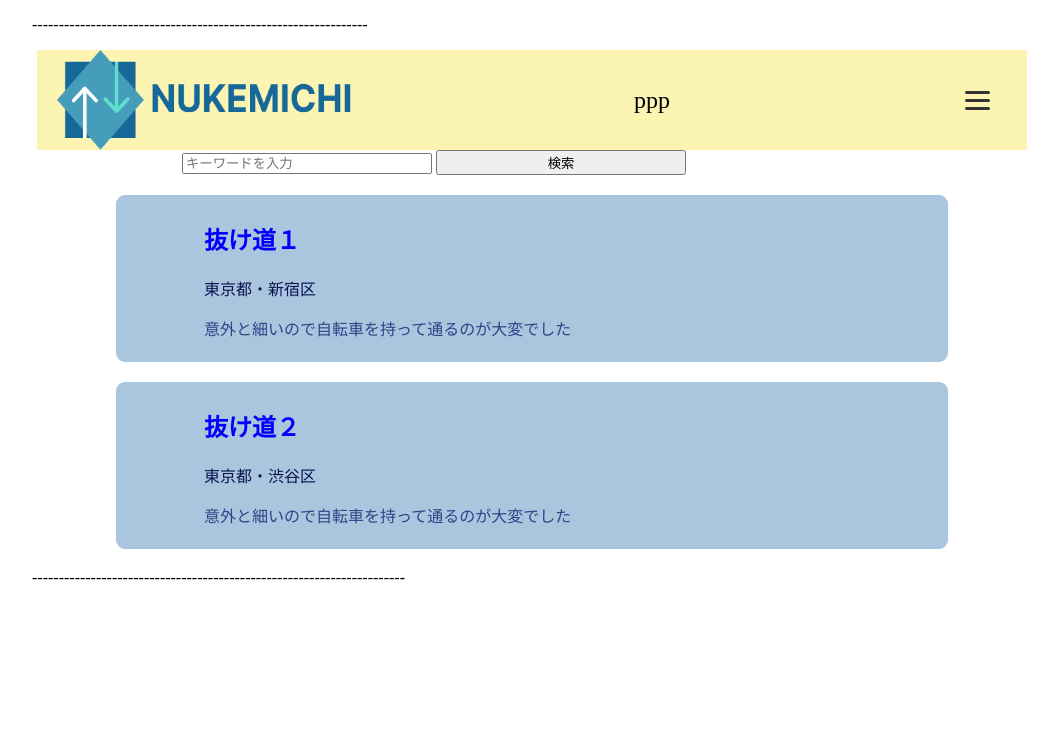
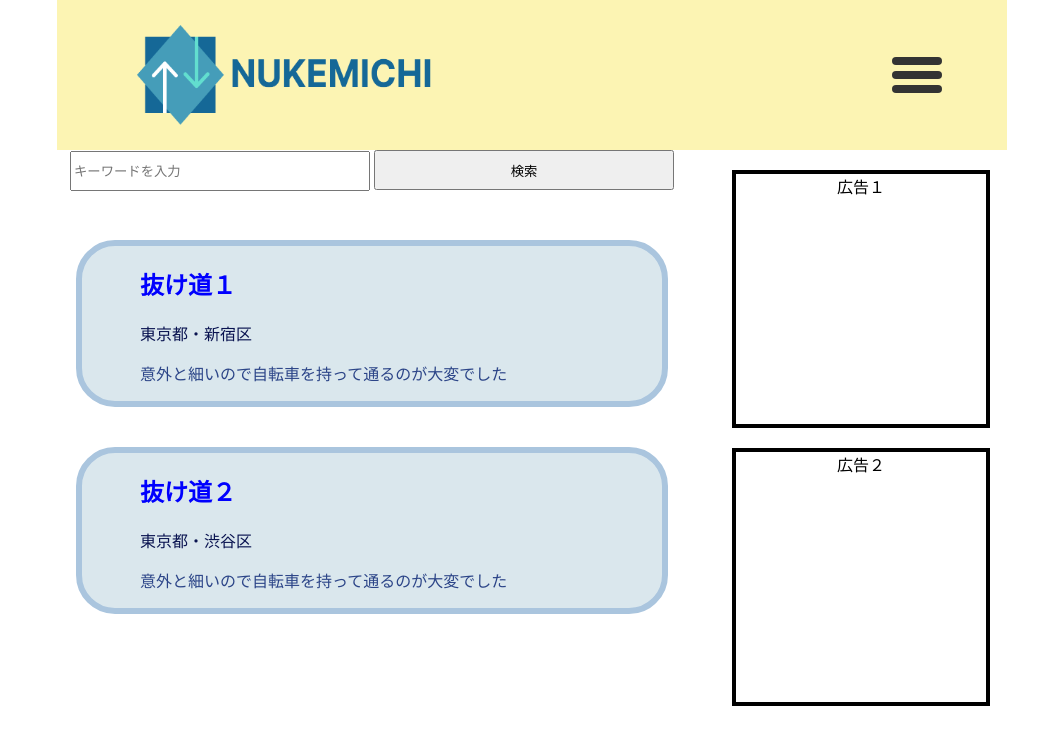
Before and after one commit to Theego99/michimaker, a PHP site: page /design/search.html in a window 1280 px wide. Shown: the top 745 px of the page, without its empty margins (108-1166 px from the left). Run offline with PHP 8.4, Linux system fonts and the light colour scheme.

Commit message:
再度メニューバー修正しました

```diff
--- a/design/search.html
+++ b/design/search.html
@@ -13,12 +13,11 @@
 
 <body>
   <a href="https://michimaker.com"></a>
-  <p>---------------------------------------------------------------</p>
 
   <header class="header">
     <img src="./images/NUKEMICHI.png">
     <!-- ヘッダーロゴ -->
-    <div class="logo">ppp</div>
+    <div class="logo"></div>
     <!-- ハンバーガーメニュー部分 -->
     <div class="nav">
       <!-- ハンバーガーメニューの表示・非表示を切り替えるチェックボックス -->
@@ -38,6 +37,12 @@
     </div>
 
   </header>
+
+
+
+  <div class="article-wrap">
+
+    <div>
       <article>
         <div class="search-box">
           <i class="fas fa-search"></i>
@@ -47,6 +52,7 @@
           </form>
         </div>
 
+        <div>
           <div class="nukemiti1">
             <h1>抜け道１</h1>
             <p class="p1">東京都・新宿区</p>
@@ -58,9 +64,16 @@
             <p class="p1">東京都・渋谷区</p>
             <p class="p2">意外と細いので自転車を持って通るのが大変でした</p>
           </div>
+        </div>
       </article>
+    </div>
+    <div class="ad-block1-wrapper">
+      <p class="ad-block1">広告１</p>
+      <p class="ad-block1">広告２</p>
+    </div>
 
-  <p>----------------------------------------------------------------------</p>
+
+  </div>
 
 
 
--- a/design/style.css
+++ b/design/style.css
@@ -1,13 +1,11 @@
 body {
   width: 1000px;
   margin: auto;
-  overscroll-behavior: auto;
-  text-decoration: none;
-  list-style: none;
 }
 
 header {
   width: 950px;
+  height: 150px;
   background-color: #fcf4b3;
   margin: auto;
   display: flex;
@@ -16,12 +14,11 @@ header {
 
 .header img {
   text-align: left;
+  padding-left: 80px;
   width: 300px;
   height: 100px;
   ;
 }
-
-
 
 
 ul {
@@ -35,24 +32,43 @@ li {
   padding: 20px 20px 20px 20px;
 }
 
+
+
+.ad-block1-wrapper {
+  text-align: center;
+  width:300px;
+}
+
+.ad-block1 {
+  width: 250px;
+  height:250px;
+  margin:20px;
+  border: solid 4px;
+}
+
+
+.article-wrap{display: flex;}
+
+
 .search-box {
-  width: 700px;
+  text-align: center;
+  width: 680px;
+  height: 50px;
   margin: auto;
 }
 
 input {
-  width: 250px;
+  width: 300px;
+  height: 40px;
 }
 
 .nukemiti1,
 .nukemiti2 {
-  width: 820px;
-  margin: 20px auto;
-  color: #5989cf;
-  background: #ffffff;
-  background-color: #aac5de;
+  width: 580px;
+  margin: 40px auto;
+  background-color: #dae7ed;
   border: solid 6px #aac5de;
-  border-radius: 9px;
+  border-radius: 39px;
 }
 
 
@@ -73,6 +89,10 @@ h1 {
   padding-left: 10%;
 }
 
+.ad-block {
+  border: solid 3px;
+}
+
 
 
 
@@ -84,7 +104,6 @@ h1 {
   /* display: flex; */
   justify-content: space-between;
   align-items: center;
-  padding: 0 20px;
   background-color: #fcf4b3;
 }
 
@@ -102,8 +121,8 @@ h1 {
 /* ハンバーガーアイコンの設置スペース */
 .drawer_open {
   display: flex;
-  height: 60px;
-  width: 60px;
+  height: 80px;
+  width: 180px;
   justify-content: center;
   align-items: center;
   position: relative;
@@ -118,9 +137,9 @@ h1 {
 .drawer_open span:after {
   content: '';
   display: block;
-  height: 3px;
-  width: 25px;
-  border-radius: 3px;
+  height: 8px;
+  width: 50px;
+  border-radius: 5px;
   background: #333;
   transition: 0.5s;
   position: absolute;
@@ -128,12 +147,12 @@ h1 {
 
 /* 三本線の一番上の棒の位置調整 */
 .drawer_open span:before {
-  bottom: 8px;
+  bottom: 14px;
 }
 
 /* 三本線の一番下の棒の位置調整 */
 .drawer_open span:after {
-  top: 8px;
+  top: 14px;
 }
 
 /* アイコンがクリックされたら真ん中の線を透明にする */
@@ -154,7 +173,7 @@ h1 {
 
 /* メニューのデザイン*/
 .nav_content {
-  width: 100%;
+  width: 50%;
   height: 100%;
   position: fixed;
   top: 0;
@@ -162,7 +181,7 @@ h1 {
   /* メニューを画面の外に飛ばす */
   z-index: 99;
   background: #fff;
-  transition: .5s;
+  transition: 0.25s;
 }
 
 /* メニュー黒ポチを消す */
```
Lines whose indentation alone changed are shown as unchanged.
